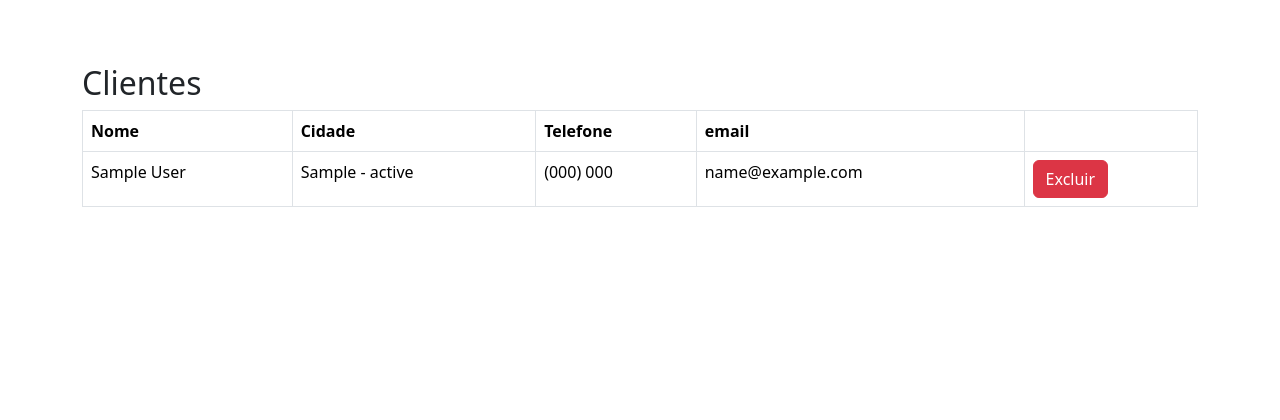
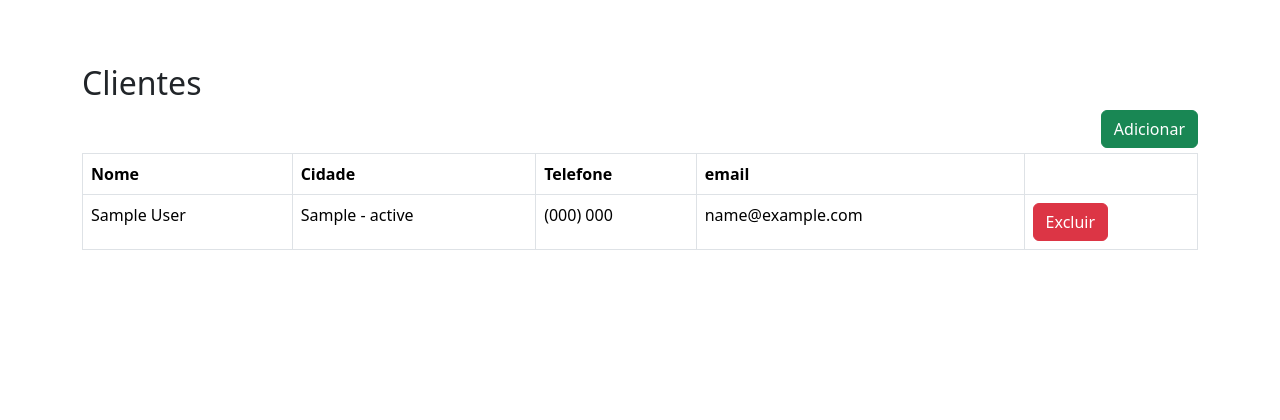
Before and after one commit to Iran-Ferreira/django_crm, a Django app: page /customer/list/ in a window 1280 px wide. Shown: the part 56-476 px from the top of the page. Run offline with Django 5.2, Linux system fonts and the light colour scheme; tables that the repository leaves empty hold one stand-in row (values such as "Sample post").

Commit message:
feat: button customer create

```diff
--- a/customer/templates/customer/customer_list.html
+++ b/customer/templates/customer/customer_list.html
@@ -3,6 +3,10 @@
 {% block content %}
     <h2>Clientes</h2>
 
+    <a href="{% url "customer:customer-create" %}">
+        <button type="button" class="btn btn-success"
+            style="float: right; margin-bottom: 5px;">Adicionar</button>
+    </a>
     <table class="table table-bordered">
         <thead>
             <tr>
```
